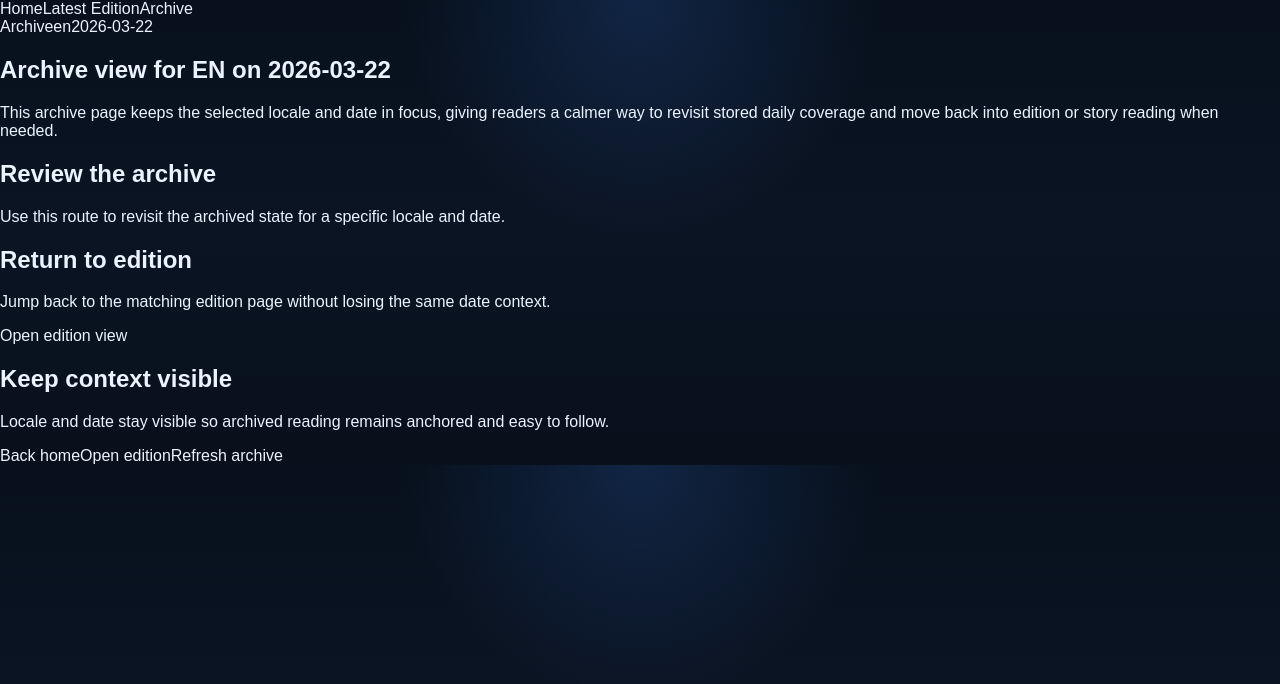
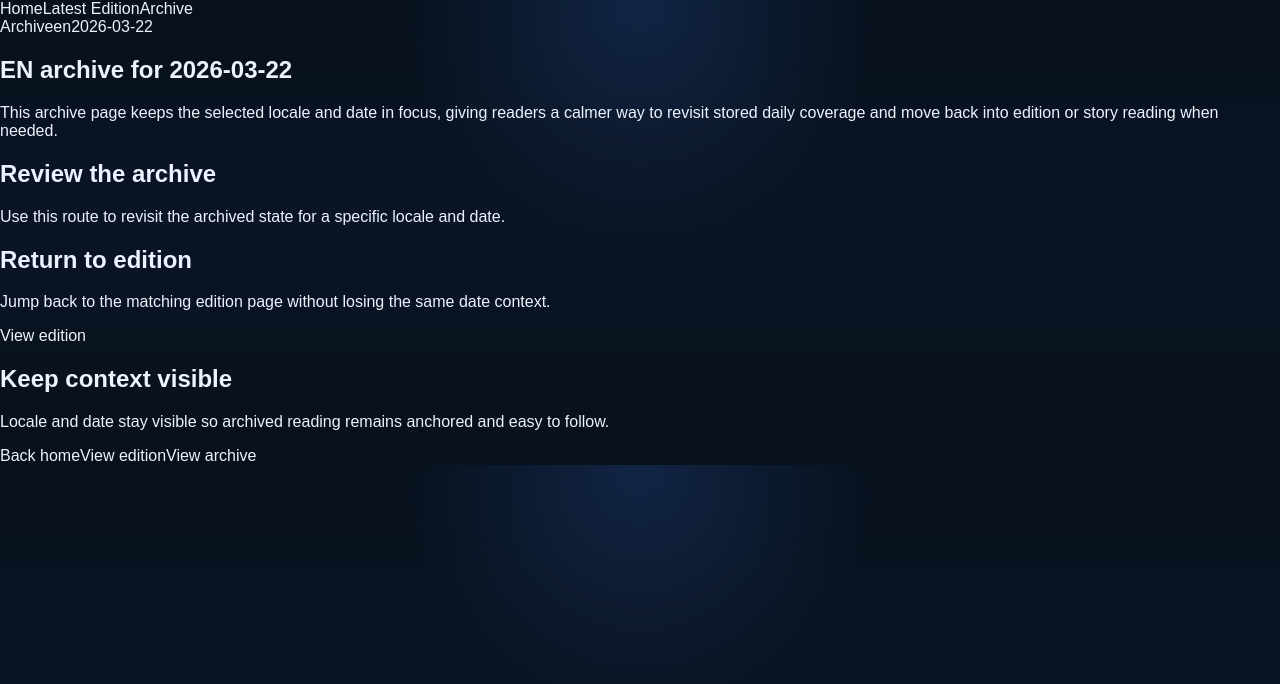
Before and after one commit to kolundzic/andyai-news, a Next.js app: page /archive/en/2026-03-22 in a window 1280 px wide. Shown: the top 684 px of the page. Built offline with nearby package versions, Linux system fonts and the light colour scheme.

Commit message:
feat: micro cleanup archive page consistency wording

```diff
--- a/app/archive/[locale]/[day]/page.tsx
+++ b/app/archive/[locale]/[day]/page.tsx
@@ -43,7 +43,7 @@ export default async function ArchiveDayPage({
         </div>
 
         <h1 className="max-w-4xl text-4xl font-semibold tracking-tight sm:text-5xl">
-          Archive view for {locale.toUpperCase()} on {day}
+          {locale.toUpperCase()} archive for {day}
         </h1>
 
         <p className="mt-5 max-w-3xl text-base leading-7 text-white/70 sm:text-lg">
@@ -69,7 +69,7 @@ export default async function ArchiveDayPage({
                 href={getLocaleEditionHref(locale, day)}
                 className="inline-flex rounded-lg border border-white/15 px-4 py-2 text-sm font-medium text-white hover:bg-white/10"
               >
-                Open edition view
+                View edition
               </Link>
             </div>
           </div>
@@ -93,13 +93,13 @@ export default async function ArchiveDayPage({
             href={getLocaleEditionHref(locale, day)}
             className="rounded-lg border border-white/15 px-4 py-2 text-sm font-medium text-white hover:bg-white/10"
           >
-            Open edition
+            View edition
           </Link>
           <Link
             href={getLocaleArchiveHref(locale, day)}
             className="rounded-lg border border-white/15 px-4 py-2 text-sm font-medium text-white hover:bg-white/10"
           >
-            Refresh archive
+            View archive
           </Link>
         </div>
       </section>
```
